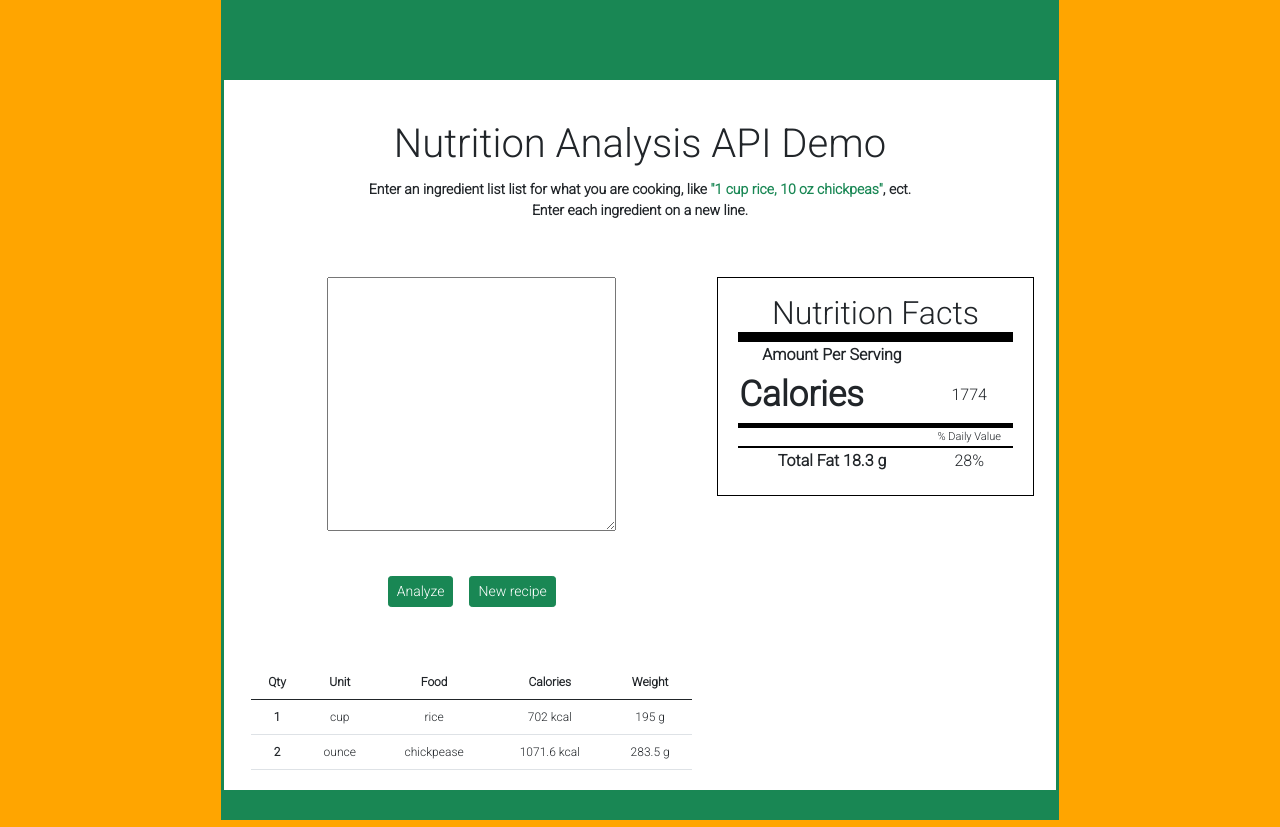
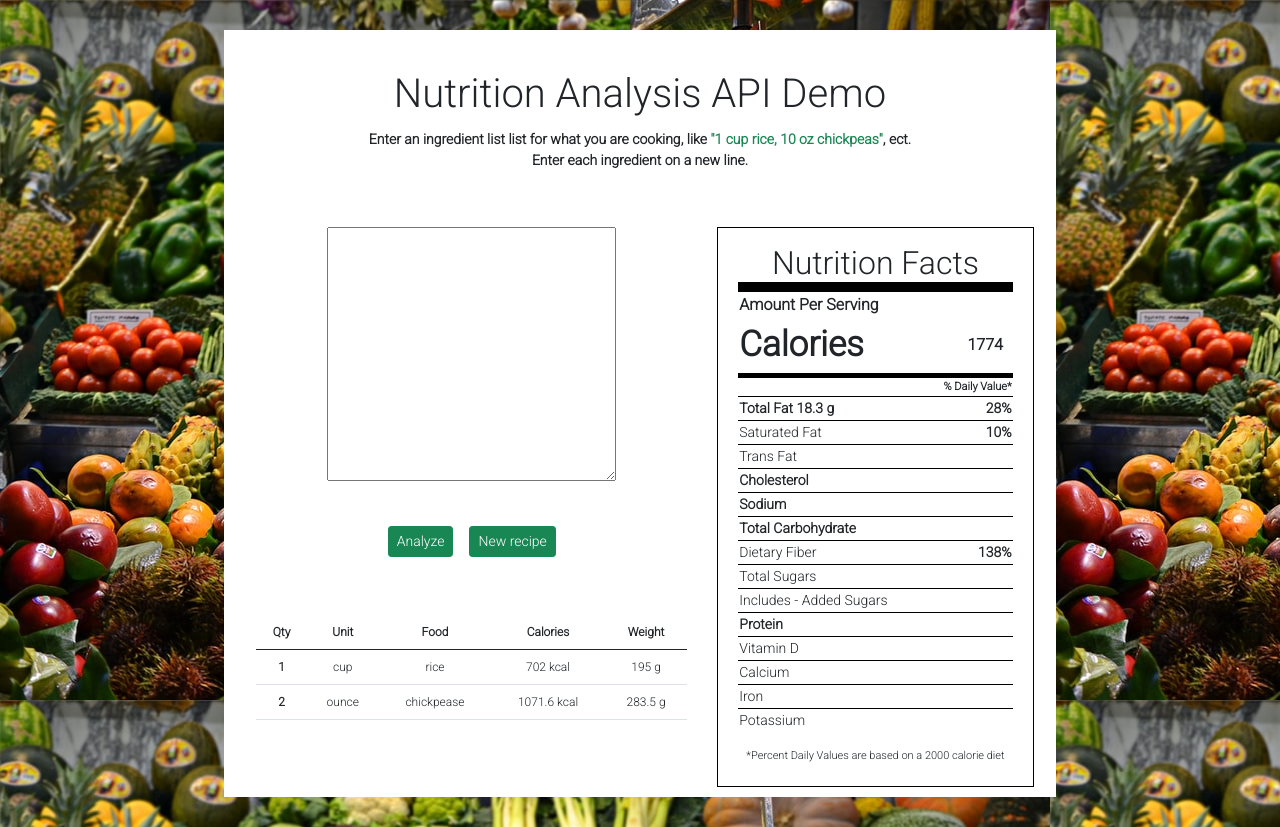
Before and after one commit to JeevananthamD/nutrition-analysis-edamam, a React (Create React App) app: page / in a window 1280 px wide. Built offline with nearby package versions, Linux system fonts and the light colour scheme.

Commit message:
Completed the Front end in App.js

```diff
--- a/src/App.css
+++ b/src/App.css
@@ -4,15 +4,11 @@
 }
 
 body {
-  background-color: orange;
+  background-image: url("vegetable-bg.jpg");
 }
 
 #container {
-  padding: 0 15px 30px;
-}
-
-.contentArea {
-  margin: 80px 0 0 0;
+  padding: 30px 15px;
 }
 
 .notes {
@@ -26,7 +22,7 @@ body {
 }
 
 #leftArea {
-  padding: 0 15px;
+  padding: 0 20px;
   float: left;
 }
 
@@ -50,7 +46,7 @@ body {
 }
 
 .fact-container {
-  margin-top: 10px;
+  margin: 10px 0;
 }
 
 #factBox {
@@ -72,11 +68,24 @@ body {
   width: 100%;
 }
 
-#small-info {
+.small-info {
   font-size: 11px;
+}
+
+.thickBorder {
   border-top: 5px solid black;
 }
 
-.factRows {
-  border-top: 2px solid black;
+.factItems {
+  border-top: 1px solid black;
+  text-align: left;
+  font-size: 14px;
+  font-weight: 400;
 }
+
+.factPercentage {
+  border-top: 1px solid black;
+  text-align: right;
+  font-size: 14px;
+  font-weight: bold;
+}
--- a/src/App.js
+++ b/src/App.js
@@ -1,14 +1,13 @@
-import { Component } from 'react';
+import React,{ Component } from 'react';
 import './App.css';
 
 class App extends Component {
   render() {
     return (
       <div className="container-fluid">
-          <div className="container bg-success col-lg-9 col-xl-8" id="container">
+          <div className="container col-lg-9 col-xl-8" id="container">
             <div className="row">
-
-                <div className="contentArea col-md-12 bg-white ">
+                <div className="col-md-12 bg-white ">
                   <div className="row">
                     <div className="col-md-12">
                       <h1 className="text-center title">Nutrition Analysis API Demo</h1>
@@ -66,36 +65,85 @@ class App extends Component {
                         <div className="fact-container">
                           <section id="factBox">
                             <p className="h2 m-0 pt-3" id="factTitle">Nutrition Facts</p>
-                            <p>
                             <table id="factTable">
                               <thead>
                                 <tr>
-                                  <th>Amount Per Serving</th>
+                                  <th className="text-start">Amount Per Serving</th>
                                 </tr>
                               </thead>
                               <tbody>
                                 <tr>
                                   <th className="calories text-start">Calories</th>
-                                  <td>1774</td>
+                                  <td className="fw-bold">1774</td>
                                 </tr>
-                                <tr id="small-info">
-                                  <th></th>
-                                  <td>% Daily Value</td>
+                                <tr>
+                                  <td className="small-info thickBorder text-end fw-bold" colSpan="3">% Daily Value*</td>
                                 </tr>
-                                <tr className="factRows">
-                                  <th>Total Fat 18.3 g</th>
-                                  <td>28%</td>
+                                <tr>
+                                  <th className="factItems fw-bold">Total Fat 18.3 g</th>
+                                  <td className="factPercentage">28%</td>
+                                </tr>
+                                <tr>
+                                  <th className="factItems">Saturated Fat</th>
+                                  <td className="factPercentage">10%</td>
+                                </tr>
+                                <tr>
+                                  <th className="factItems">Trans Fat</th>
+                                  <td className="factPercentage"></td>
+                                </tr>
+                                <tr>
+                                  <th className="factItems fw-bold">Cholesterol</th>
+                                  <td className="factPercentage"></td>
+                                </tr>
+                                <tr>
+                                  <th className="factItems fw-bold">Sodium</th>
+                                  <td className="factPercentage"></td>
+                                </tr>
+                                <tr>
+                                  <th className="factItems fw-bold">Total Carbohydrate</th>
+                                  <td className="factPercentage"></td>
+                                </tr>
+                                <tr>
+                                  <th className="factItems">Dietary Fiber</th>
+                                  <td className="factPercentage">138%</td>
+                                </tr>
+                                <tr>
+                                  <th className="factItems">Total Sugars</th>
+                                  <td className="factPercentage"></td>
+                                </tr>
+                                <tr>
+                                  <th className="factItems">Includes - Added Sugars</th>
+                                  <td className="factPercentage"></td>
+                                </tr>
+                                <tr>
+                                  <th className="factItems fw-bold">Protein</th>
+                                  <td className="factPercentage"></td>
+                                </tr>
+                                <tr>
+                                  <th className="factItems">Vitamin D</th>
+                                  <td className="factPercentage"></td>
+                                </tr>
+                                <tr>
+                                  <th className="factItems">Calcium</th>
+                                  <td className="factPercentage"></td>
+                                </tr>
+                                <tr>
+                                  <th className="factItems">Iron</th>
+                                  <td className="factPercentage"></td>
+                                </tr>
+                                <tr>
+                                  <th className="factItems">Potassium</th>
+                                  <td className="factPercentage"></td>
                                 </tr>
                               </tbody>
                             </table>
-                            </p>
+                            <p className="small-info mt-3">*Percent Daily Values are based on a 2000 calorie diet</p>
                           </section>
                         </div>
                       </div>
                     </div>
                   </div>
                 </div>
-
             </div>
           </div>
       </div>
```
Also changed, not shown: src/vegetable-bg.jpg (added).
